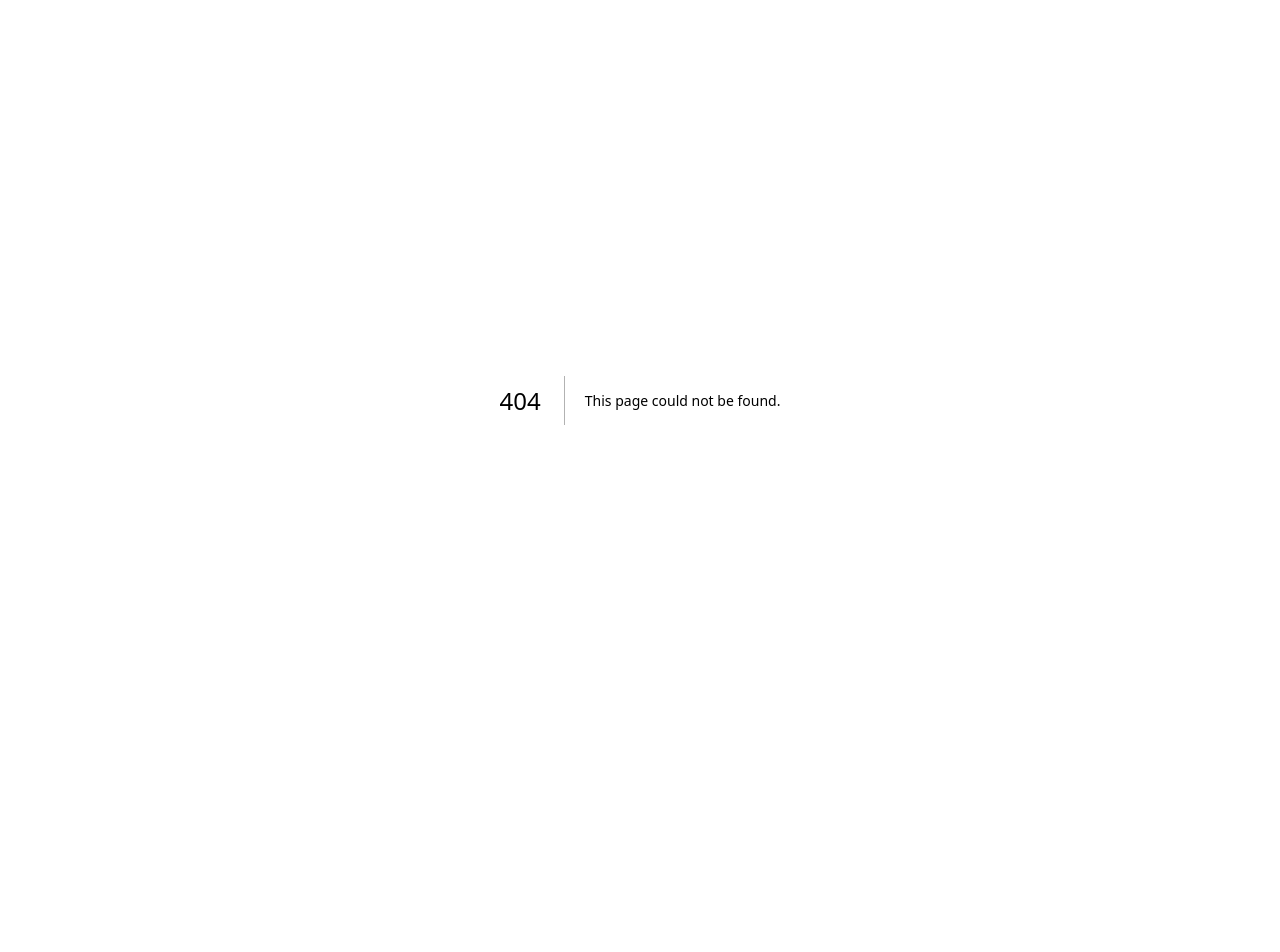
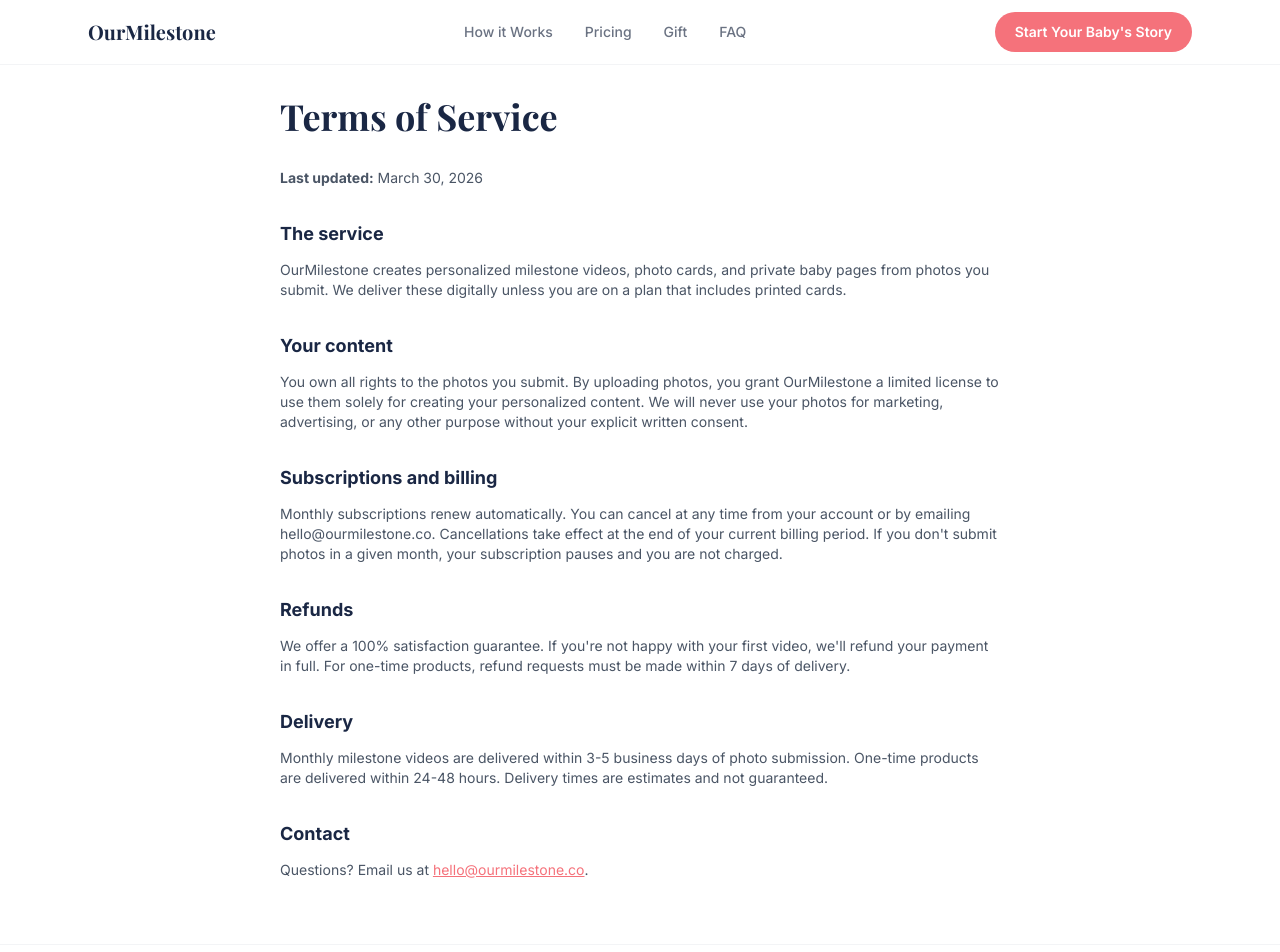
Before and after one commit to aheiman16-del/baby-milestone, a Next.js app: page /terms in a window 1280 px wide. Before the commit this address had no page. Shown: the top 952 px of the page. Before the commit the page ends 800 px from the top, so only its background shows below. Built offline with nearby package versions, Linux system fonts and the light colour scheme; a web font is replaced by a local one.

Commit message:
Create page.tsx

```diff
--- /dev/null
+++ b/app/terms/page.tsx
@@ -0,0 +1,35 @@
+import Nav from '@/components/Nav'
+import Footer from '@/components/Footer'
+
+export default function Terms() {
+  return (
+    <>
+      <Nav />
+      <main className="pt-24 pb-16 max-w-3xl mx-auto px-6">
+        <h1 className="font-display text-4xl font-bold mb-8" style={{ color: 'var(--navy)' }}>Terms of Service</h1>
+        <div className="prose prose-gray max-w-none text-sm text-gray-600 space-y-6">
+          <p><strong>Last updated:</strong> March 30, 2026</p>
+
+          <h2 className="text-lg font-bold mt-8 mb-3" style={{ color: 'var(--navy)' }}>The service</h2>
+          <p>OurMilestone creates personalized milestone videos, photo cards, and private baby pages from photos you submit. We deliver these digitally unless you are on a plan that includes printed cards.</p>
+
+          <h2 className="text-lg font-bold mt-8 mb-3" style={{ color: 'var(--navy)' }}>Your content</h2>
+          <p>You own all rights to the photos you submit. By uploading photos, you grant OurMilestone a limited license to use them solely for creating your personalized content. We will never use your photos for marketing, advertising, or any other purpose without your explicit written consent.</p>
+
+          <h2 className="text-lg font-bold mt-8 mb-3" style={{ color: 'var(--navy)' }}>Subscriptions and billing</h2>
+          <p>Monthly subscriptions renew automatically. You can cancel at any time from your account or by emailing hello@ourmilestone.co. Cancellations take effect at the end of your current billing period. If you don&apos;t submit photos in a given month, your subscription pauses and you are not charged.</p>
+
+          <h2 className="text-lg font-bold mt-8 mb-3" style={{ color: 'var(--navy)' }}>Refunds</h2>
+          <p>We offer a 100% satisfaction guarantee. If you&apos;re not happy with your first video, we&apos;ll refund your payment in full. For one-time products, refund requests must be made within 7 days of delivery.</p>
+
+          <h2 className="text-lg font-bold mt-8 mb-3" style={{ color: 'var(--navy)' }}>Delivery</h2>
+          <p>Monthly milestone videos are delivered within 3-5 business days of photo submission. One-time products are delivered within 24-48 hours. Delivery times are estimates and not guaranteed.</p>
+
+          <h2 className="text-lg font-bold mt-8 mb-3" style={{ color: 'var(--navy)' }}>Contact</h2>
+          <p>Questions? Email us at <a href="mailto:hello@ourmilestone.co" className="underline" style={{ color: 'var(--coral)' }}>hello@ourmilestone.co</a>.</p>
+        </div>
+      </main>
+      <Footer />
+    </>
+  )
+}
```
